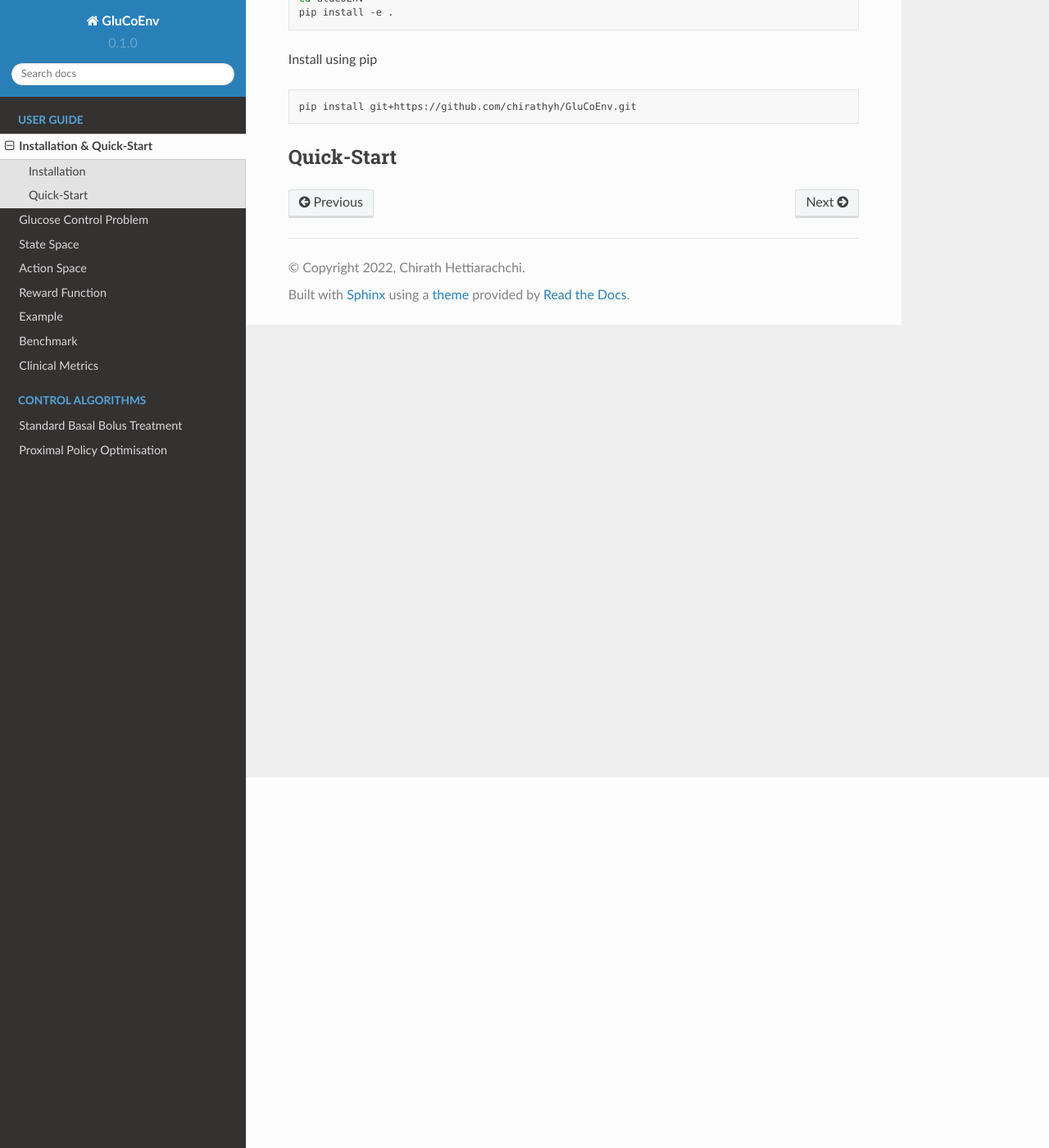
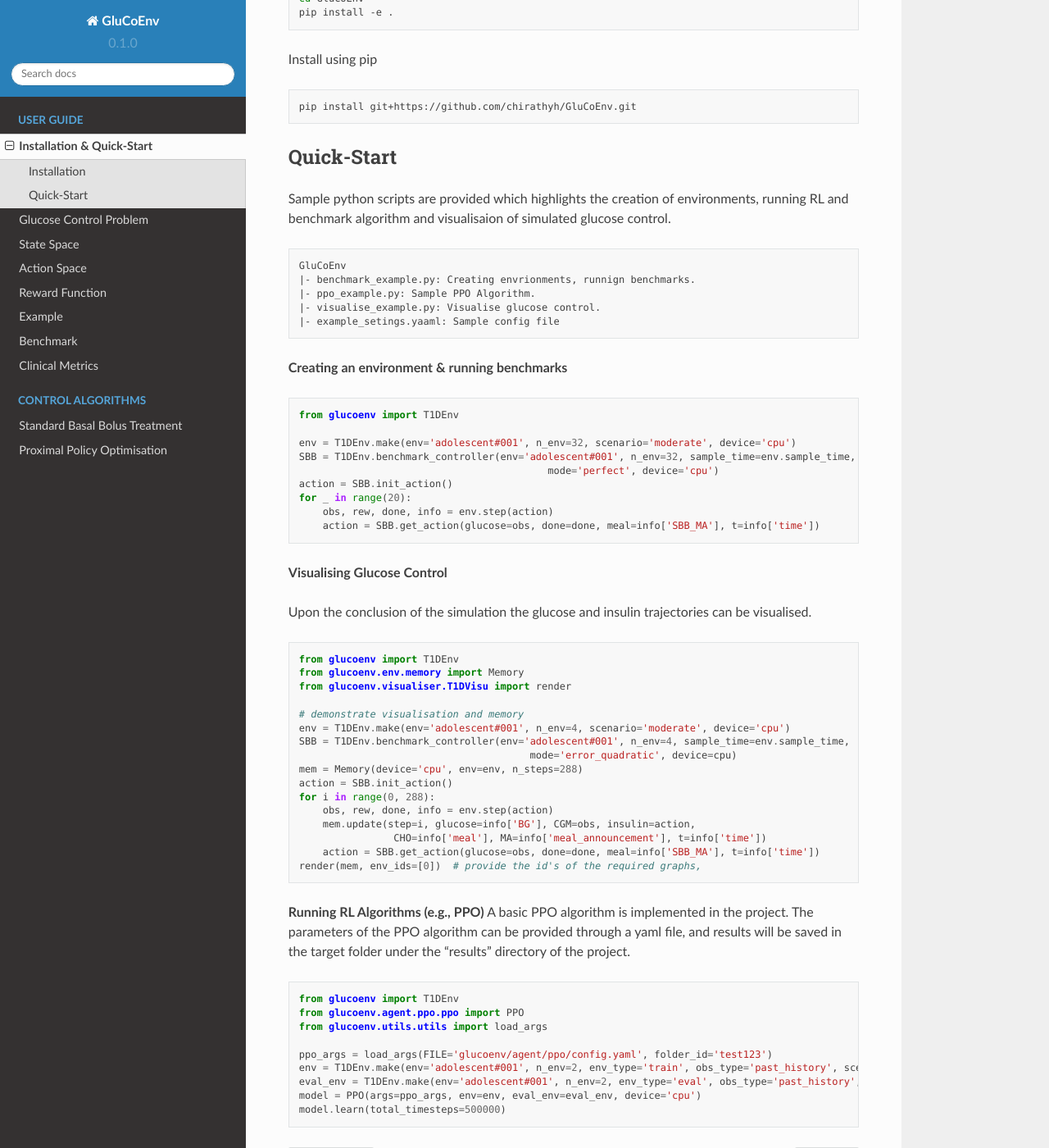
Before and after one commit to RL4H/GluCoEnv, a Sphinx documentation site: the page built from docs/source/guide/install.rst, in a window 1280 px wide and 1400 px high, scrolled down 452 px. Shown: the whole window at 82% size. Built offline with Sphinx 7.4.7 and the Read the Docs theme 2.0.0, drawn with Linux system fonts in a browser that asks for light colours; pages that are not in the unit, such as notebooks, are missing from menus.

Commit message:
Update install.rst

```diff
--- a/docs/source/guide/install.rst
+++ b/docs/source/guide/install.rst
@@ -28,5 +28,69 @@ Install using pip
 
   pip install git+https://github.com/chirathyh/GluCoEnv.git
 
+
 Quick-Start
 -------------
+
+Sample python scripts are provided which highlights the creation of environments, running RL and benchmark algorithm and visualisaion of simulated glucose control.
+
+.. code-block:: bash
+
+  GluCoEnv
+  |- benchmark_example.py: Creating envrionments, runnign benchmarks.
+  |- ppo_example.py: Sample PPO Algorithm.
+  |- visualise_example.py: Visualise glucose control.
+  |- example_setings.yaaml: Sample config file
+
+**Creating an environment & running benchmarks**
+
+.. code-block:: python
+
+  from glucoenv import T1DEnv
+
+  env = T1DEnv.make(env='adolescent#001', n_env=32, scenario='moderate', device='cpu')
+  SBB = T1DEnv.benchmark_controller(env='adolescent#001', n_env=32, sample_time=env.sample_time,
+                                            mode='perfect', device='cpu')
+  action = SBB.init_action()
+  for _ in range(20):
+      obs, rew, done, info = env.step(action)
+      action = SBB.get_action(glucose=obs, done=done, meal=info['SBB_MA'], t=info['time'])
+
+
+**Visualising Glucose Control**
+
+Upon the conclusion of the simulation the glucose and insulin trajectories can be visualised.
+
+.. code-block:: python
+
+  from glucoenv import T1DEnv
+  from glucoenv.env.memory import Memory
+  from glucoenv.visualiser.T1DVisu import render
+
+  # demonstrate visualisation and memory
+  env = T1DEnv.make(env='adolescent#001', n_env=4, scenario='moderate', device='cpu')
+  SBB = T1DEnv.benchmark_controller(env='adolescent#001', n_env=4, sample_time=env.sample_time,
+                                         mode='error_quadratic', device=cpu)
+  mem = Memory(device='cpu', env=env, n_steps=288)
+  action = SBB.init_action()
+  for i in range(0, 288):
+      obs, rew, done, info = env.step(action)
+      mem.update(step=i, glucose=info['BG'], CGM=obs, insulin=action,
+                  CHO=info['meal'], MA=info['meal_announcement'], t=info['time'])
+      action = SBB.get_action(glucose=obs, done=done, meal=info['SBB_MA'], t=info['time'])
+  render(mem, env_ids=[0])  # provide the id's of the required graphs,
+
+**Running RL Algorithms (e.g., PPO)**
+A basic PPO algorithm is implemented in the project. The parameters of the PPO algorithm can be provided through a yaml file, and results will be saved in the target folder under the "results" directory of the project.
+
+.. code-block:: python
+
+  from glucoenv import T1DEnv
+  from glucoenv.agent.ppo.ppo import PPO
+  from glucoenv.utils.utils import load_args
+
+  ppo_args = load_args(FILE='glucoenv/agent/ppo/config.yaml', folder_id='test123')
+  env = T1DEnv.make(env='adolescent#001', n_env=2, env_type='train', obs_type='past_history', scenario='moderate', device='cpu')
+  eval_env = T1DEnv.make(env='adolescent#001', n_env=2, env_type='eval', obs_type='past_history', scenario='moderate', device='cpu')
+  model = PPO(args=ppo_args, env=env, eval_env=eval_env, device='cpu')
+  model.learn(total_timesteps=500000)
```
